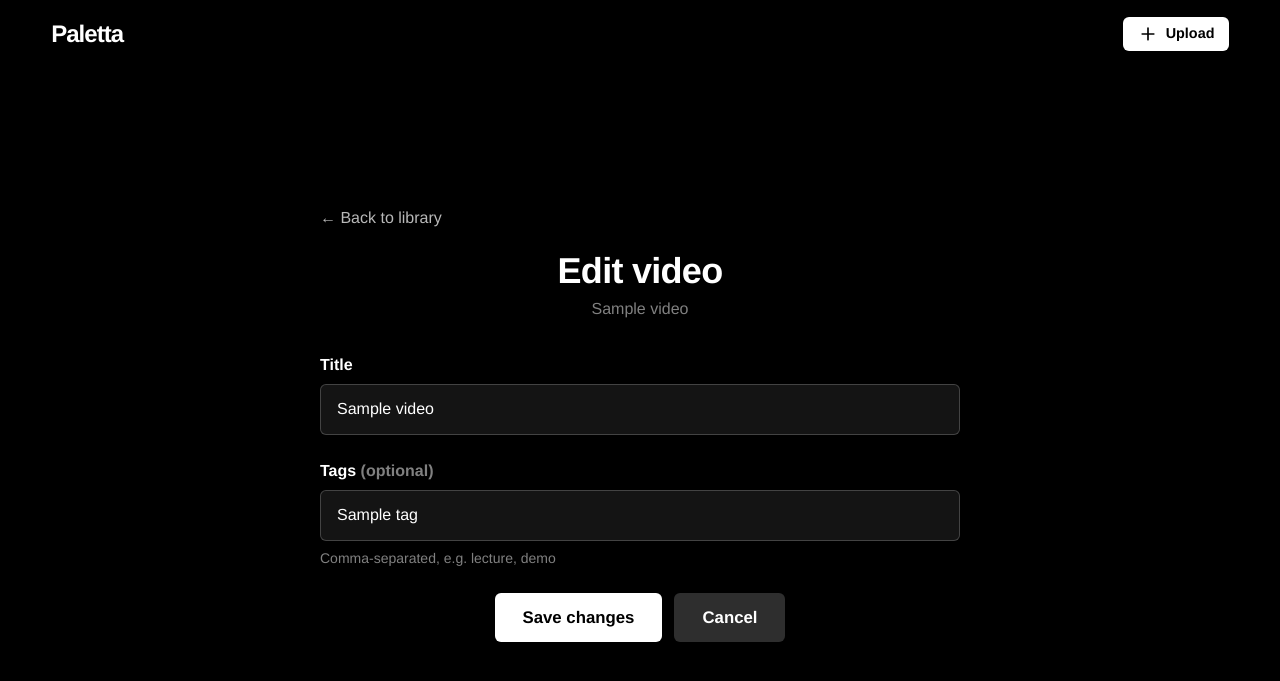
After one commit to Raip036/palleta-lite, a Django app: page /edit/1/ in a window 1280 px wide. The commit adds this page. Shown: the top 681 px of the page. Run offline with Django 5.2, Linux system fonts and the light colour scheme; tables that the repository leaves empty hold one stand-in row (values such as "Sample post"); some libraries are stand-ins or nearby versions.

Commit message:
edit function

```diff
--- a/library/forms.py
+++ b/library/forms.py
@@ -26,3 +26,10 @@ class UploadForm(forms.Form):
         required=False,
         help_text="Comma-separated, applied to all files",
     )
+
+class EditVideoForm(forms.Form):
+    title = forms.CharField(max_length=200)   # strips whitespace, so "   " is rejected
+    tags = forms.CharField(
+        required=False,
+        help_text="Comma-separated",
+    )
--- a/library/static/library/app.js
+++ b/library/static/library/app.js
@@ -109,6 +109,55 @@
       delBtn.disabled = true;
       delBtn.classList.add("loading");
       delLabel.textContent = "Deleting…";
+    });
+  }
+
+  // ---------- Edit title and tags ----------
+  var editDialog = document.getElementById("edit-dialog");
+  if (editDialog) {
+    var editForm = document.getElementById("edit-form");
+    var titleIn = document.getElementById("edit-title");
+    var tagsIn = document.getElementById("edit-tags");
+    var saveBtn = document.getElementById("edit-save");
+    var saveLabel = document.getElementById("edit-save-label");
+    var original = "";
+
+    // Compare tags the way the server will store them: trimmed, lower-case, no duplicates
+    function normTags(text) {
+      var seen = [];
+      text.split(",").forEach(function (t) {
+        t = t.trim().toLowerCase();
+        if (t && seen.indexOf(t) === -1) seen.push(t);
+      });
+      return seen.sort().join(",");
+    }
+    function snapshot() { return titleIn.value.trim() + "|" + normTags(tagsIn.value); }
+    function check() { saveBtn.disabled = !titleIn.value.trim() || snapshot() === original; }
+
+    document.querySelectorAll("[data-edit]").forEach(function (el) {
+      el.addEventListener("click", function (e) {
+        e.preventDefault();   // without JS, the link opens the full edit page instead
+        editForm.action = el.dataset.editUrl;
+        titleIn.value = el.dataset.title;
+        tagsIn.value = el.dataset.tags;
+        original = snapshot();
+        saveBtn.classList.remove("loading");
+        saveLabel.textContent = "Save changes";
+        check();
+        editDialog.showModal();
+        titleIn.focus();
+        titleIn.select();
+      });
+    });
+
+    titleIn.addEventListener("input", check);
+    tagsIn.addEventListener("input", check);
+    document.getElementById("edit-cancel").addEventListener("click", function () { editDialog.close(); });
+    editDialog.addEventListener("click", function (e) { if (e.target === editDialog) editDialog.close(); });
+    editForm.addEventListener("submit", function () {
+      saveBtn.disabled = true;
+      saveBtn.classList.add("loading");
+      saveLabel.textContent = "Saving…";
     });
   }
 
--- a/library/static/library/style.css
+++ b/library/static/library/style.css
@@ -312,9 +312,9 @@ dialog#player {
   overflow: hidden;
 }
 dialog#player[open] { animation: pop .3s var(--ease); }
-dialog#player::backdrop, dialog#delete-dialog::backdrop { background: rgba(0, 0, 0, .85); backdrop-filter: blur(6px); }
+dialog#player::backdrop, dialog#delete-dialog::backdrop, dialog#edit-dialog::backdrop { background: rgba(0, 0, 0, .85); backdrop-filter: blur(6px); }
 
-dialog#delete-dialog {
+dialog#delete-dialog, dialog#edit-dialog {
   width: min(440px, 92vw);
   padding: 0;
   border: 1px solid var(--line);
@@ -322,7 +322,7 @@ dialog#delete-dialog {
   background: var(--black);
   color: var(--white);
 }
-dialog#delete-dialog[open] { animation: pop .25s var(--ease); }
+dialog#delete-dialog[open], dialog#edit-dialog[open] { animation: pop .25s var(--ease); }
 .dialog-body { display: grid; gap: .75rem; padding: 1.5rem; }
 .delete-name { font-weight: 700; overflow-wrap: anywhere; }
 .dialog-body .form-actions { margin-top: .75rem; justify-content: flex-end; }
@@ -382,7 +382,7 @@ dialog#delete-dialog[open] { animation: pop .25s var(--ease); }
 
 .field { display: grid; gap: .4rem; }
 .field label { font-weight: 700; }
-.upload input[type="text"] {
+.upload input[type="text"], .dialog-body input[type="text"] {
   width: 100%;
   padding: .8rem 1rem;
   border: 1px solid var(--line);
@@ -392,8 +392,8 @@ dialog#delete-dialog[open] { animation: pop .25s var(--ease); }
   font: inherit;
   transition: border-color .2s, background-color .2s;
 }
-.upload input[type="text"]::placeholder { color: var(--ink-3); }
-.upload input[type="text"]:focus { outline: none; border-color: var(--white); background: var(--fill-2); }
+.upload input[type="text"]::placeholder, .dialog-body input[type="text"]::placeholder { color: var(--ink-3); }
+.upload input[type="text"]:focus, .dialog-body input[type="text"]:focus { outline: none; border-color: var(--white); background: var(--fill-2); }
 .hint { color: var(--ink-3); font-size: .875rem; }
 .field-error, .errorlist {
   list-style: none; margin: 0; padding: .1rem 0 .1rem .75rem;
--- /dev/null
+++ b/library/templates/library/edit.html
@@ -0,0 +1,30 @@
+{% extends "library/base.html" %}
+{% block title %}Edit · Paletta-Lite{% endblock %}
+{% block body_class %}page-upload{% endblock %}
+
+{% block content %}
+<a class="back" href="{% url 'video_list' %}">&larr; Back to library</a>
+<section class="page-head">
+  <h1>Edit video</h1>
+  <p class="muted">{{ video.title }}</p>
+</section>
+
+<form method="post" class="upload">
+  {% csrf_token %}
+  <div class="field">
+    <label for="{{ form.title.id_for_label }}">Title</label>
+    {{ form.title }}
+    {% for error in form.title.errors %}<p class="field-error">{{ error }}</p>{% endfor %}
+  </div>
+  <div class="field">
+    <label for="{{ form.tags.id_for_label }}">Tags <span class="muted">(optional)</span></label>
+    {{ form.tags }}
+    <p class="hint">{{ form.tags.help_text }}, e.g. lecture, demo</p>
+    {% for error in form.tags.errors %}<p class="field-error">{{ error }}</p>{% endfor %}
+  </div>
+  <div class="form-actions">
+    <button type="submit" class="btn btn-light btn-large">Save changes</button>
+    <a class="btn btn-dark btn-large" href="{% url 'video_list' %}">Cancel</a>
+  </div>
+</form>
+{% endblock %}
--- a/library/urls.py
+++ b/library/urls.py
@@ -5,6 +5,7 @@ urlpatterns = [
     path("", views.video_list, name="video_list"),
     path("upload/", views.upload, name="upload"),
     path("download/<int:pk>/", views.download, name="download"),
+    path("edit/<int:pk>/", views.edit_video, name="edit"),
     path("delete/<int:pk>/", views.delete_video, name="delete"),
     path("selected/download/", views.download_selected, name="download_selected"),
     path("selected/delete/", views.delete_selected, name="delete_selected"),
--- a/library/views.py
+++ b/library/views.py
@@ -10,7 +10,7 @@ from django.shortcuts import get_object_or_404, redirect, render
 from django.urls import reverse
 from django.views.decorators.http import require_POST
 
-from .forms import UploadForm
+from .forms import EditVideoForm, UploadForm
 from .models import Tag, Video
 
 PREVIEW_LIMIT = 6
@@ -28,6 +28,16 @@ def video_list(request):
     })
 
 
+def parse_tags(text):
+    """'Lecture, demo,, lecture ' -> [Tag(lecture), Tag(demo)], creating tags as needed."""
+    names = []
+    for raw in text.split(","):
+        name = raw.strip().lower()
+        if name and name not in names:
+            names.append(name)
+    return [Tag.objects.get_or_create(name=n)[0] for n in names]
+
+
 def is_ajax(request):
     return request.headers.get("x-requested-with") == "XMLHttpRequest"
 
@@ -36,12 +46,7 @@ def upload(request):
     if request.method == "POST":
         form = UploadForm(request.POST, request.FILES)
         if form.is_valid():
-            names = [
-                t.strip().lower()
-                for t in form.cleaned_data["tags"].split(",")
-                if t.strip()
-            ]
-            tags = [Tag.objects.get_or_create(name=n)[0] for n in names]
+            tags = parse_tags(form.cleaned_data["tags"])
             created = []
             for f in form.cleaned_data["files"]:
                 video = Video.objects.create(title=f.name, file=f)
@@ -152,3 +157,25 @@ def download_selected(request):
                 shutil.copyfileobj(src, dst, 1024 * 1024)
     archive.seek(0)
     return FileResponse(archive, as_attachment=True, filename="paletta-videos.zip")
+
+
+def edit_video(request, pk):
+    video = get_object_or_404(Video, pk=pk)
+    if request.method == "POST":
+        form = EditVideoForm(request.POST)
+        if form.is_valid():
+            old_tag_ids = set(video.tags.values_list("pk", flat=True))
+            video.title = form.cleaned_data["title"]
+            video.save(update_fields=["title"])
+            video.tags.set(parse_tags(form.cleaned_data["tags"]))
+            # Tags removed from this video may now be unused
+            Tag.objects.filter(pk__in=old_tag_ids, video__isnull=True).delete()
+            messages.success(request, f'Saved changes to "{video.title}".')
+            return back_to_library(request)
+    else:
+        form = EditVideoForm(initial={
+            "title": video.title,
+            "tags": ", ".join(video.tags.values_list("name", flat=True)),
+        })
+    # Full-page fallback: used without JavaScript, or to show validation errors
+    return render(request, "library/edit.html", {"form": form, "video": video})
```
Also changed, not shown: library/templates/library/video_list.html (+28 -0 lines), library/tests.py (+49 -0 lines).
